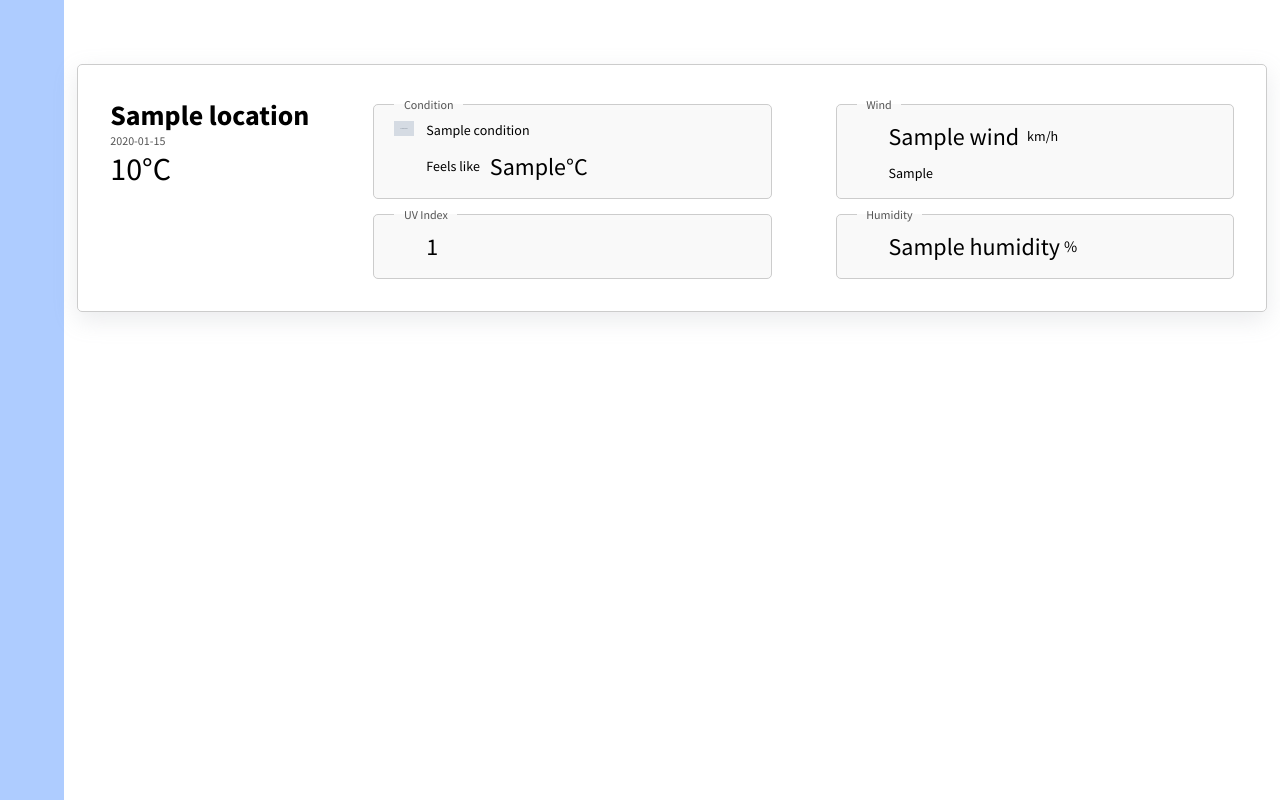
After one commit to ardakoc/djweather, a Django app: template templates/home.html in a window 1280 px wide. The commit adds this page. Run offline with Django 4.2, Linux system fonts and the light colour scheme; the template is opened without the code that fills it: most values are stand-ins (such as "Sample title", 1, 10 or a date in 2020); grey boxes marked "Sample" are stand-in pictures.

Commit message:
added new templates and seperated from the base template. search page was done.

```diff
--- /dev/null
+++ b/static/css/home.css
@@ -0,0 +1,193 @@
+.weather {
+    padding: 32px;
+    border: 1px solid #ccc;
+    border-radius: 5px;
+    box-shadow: #959da533 0px 8px 24px;
+
+    display: grid;
+    grid-template-columns: 1fr 2fr 2fr;
+    column-gap: 64px;
+    row-gap: 8px;
+}
+
+.box-title {
+    font-size: 12px;
+    color: #555;
+    padding: 0 0.8em;
+}
+
+.location {
+    grid-column: 1;
+    grid-row: 1;
+}
+
+.localtime {
+    font-size: 12px;
+    color: #555;
+}
+
+.temperature {
+    font-size: 32px;
+}
+
+.weather-box {
+    background-color: #f9f9f9;
+    padding: 8px 20px 16px 20px;
+    border: 1px solid #ccc;
+    border-radius: 5px;
+
+    display: grid;
+    grid-template-columns: 20px auto;
+    gap: 12px;
+}
+
+.condition {
+    font-size: 14px;
+    grid-column: 2;
+    grid-row: 1;
+}
+
+.condition-description-icon {
+    width: 20px;
+    height: auto;
+
+    grid-column: 1;
+    grid-row: 1;
+
+    display: flex;
+    align-items: center;
+    justify-content: center;
+}
+
+.condition-description {
+    display: flex;
+    gap: 10px;
+    align-items: center;
+
+    grid-column: 2;
+    grid-row: 1;
+}
+
+.feels-like-icon {
+    font-size: 16px;
+    grid-column: 1;
+    grid-row: 2;
+
+    display: flex;
+    align-items: center;
+    justify-content: center;
+}
+
+.feels-like {
+    display: flex;
+    align-items: center;
+    gap: 10px;
+
+    grid-column: 2;
+    grid-row: 2;
+}
+
+.feels-like-tmp {
+    font-size: 24px;
+}
+
+.wind {
+    font-size: 14px;
+    grid-column: 3;
+    grid-row: 1;
+}
+
+.wind-speed-icon {
+    grid-column: 1;
+    grid-row: 1;
+
+    display: flex;
+    align-items: center;
+    justify-content: center;
+}
+
+.wind-speed {
+    font-size: 24px;
+    grid-column: 2;
+    grid-row: 1;
+
+    display: flex;
+    align-items: center;
+    gap: 8px;
+}
+
+.wind-speed-unit {
+    font-size: 14px;
+}
+
+.wind-direction-icon {
+    grid-column: 1;
+    grid-row: 2;
+
+    display: flex;
+    align-items: center;
+    justify-content: center;
+}
+
+.wind-direction {
+    display: flex;
+    align-items: center;
+    gap: 8px;
+
+    grid-column: 2;
+    grid-row: 2;
+}
+
+.uv {
+    font-size: 14px;
+    grid-column: 2;
+    grid-row: 2;
+}
+
+.uv-icon {
+    grid-column: 1;
+    grid-row: 1;
+
+    display: flex;
+    align-items: center;
+    justify-content: center;
+}
+
+.uv-index {
+    font-size: 24px;
+    grid-column: 2;
+    grid-row: 1;
+
+    display: flex;
+    align-items: center;
+    gap: 8px;
+}
+
+.humidity {
+    font-size: 14px;
+    grid-column: 3;
+    grid-row: 2;
+}
+
+.humidity-icon {
+    grid-column: 1;
+    grid-row: 1;
+
+    display: flex;
+    align-items: center;
+    justify-content: center;
+}
+
+.humidity-percentage {
+    font-size: 24px;
+    grid-column: 2;
+    grid-row: 1;
+
+    display: flex;
+    align-items: center;
+    gap: 4px;
+}
+
+.percentage {
+    font-size: 16px;
+}
--- a/static/css/style.css
+++ b/static/css/style.css
@@ -38,8 +38,7 @@ h1 {
     padding: 10px;
     font-weight: 700;
     font-size: 32px;
-    color: #cc0000;
-    border-bottom: 1px solid #000080;
+    color: #767671;
 }
 
 .menu-logo:hover {
@@ -70,227 +69,3 @@ h1 {
     flex-direction: column;
     align-items: center;
 }
-
-.weather {
-    padding: 32px;
-    border: 1px solid #ccc;
-    border-radius: 5px;
-    box-shadow: #959da533 0px 8px 24px;
-
-    display: grid;
-    grid-template-columns: 1fr 2fr 2fr;
-    column-gap: 64px;
-    row-gap: 8px;
-}
-
-.box-title {
-    font-size: 12px;
-    color: #555;
-    padding: 0 0.8em;
-}
-
-.location {
-    grid-column: 1;
-    grid-row: 1;
-}
-
-.localtime {
-    font-size: 12px;
-    color: #555;
-}
-
-.temperature {
-    font-size: 32px;
-}
-
-.weather-box {
-    background-color: #f9f9f9;
-    padding: 8px 20px 16px 20px;
-    border: 1px solid #ccc;
-    border-radius: 5px;
-
-    display: grid;
-    grid-template-columns: 20px auto;
-    gap: 12px;
-}
-
-.condition {
-    font-size: 14px;
-    grid-column: 2;
-    grid-row: 1;
-}
-
-.condition-description-icon {
-    width: 20px;
-    height: auto;
-
-    grid-column: 1;
-    grid-row: 1;
-
-    display: flex;
-    align-items: center;
-    justify-content: center;
-}
-
-.condition-description {
-    display: flex;
-    gap: 10px;
-    align-items: center;
-
-    grid-column: 2;
-    grid-row: 1;
-}
-
-.feels-like-icon {
-    font-size: 16px;
-    grid-column: 1;
-    grid-row: 2;
-
-    display: flex;
-    align-items: center;
-    justify-content: center;
-}
-
-.feels-like {
-    display: flex;
-    align-items: center;
-    gap: 10px;
-
-    grid-column: 2;
-    grid-row: 2;
-}
-
-.feels-like-tmp {
-    font-size: 24px;
-}
-
-.wind {
-    font-size: 14px;
-    grid-column: 3;
-    grid-row: 1;
-}
-
-.wind-speed-icon {
-    grid-column: 1;
-    grid-row: 1;
-
-    display: flex;
-    align-items: center;
-    justify-content: center;
-}
-
-.wind-speed {
-    font-size: 24px;
-    grid-column: 2;
-    grid-row: 1;
-
-    display: flex;
-    align-items: center;
-    gap: 8px;
-}
-
-.wind-speed-unit {
-    font-size: 14px;
-}
-
-.wind-direction-icon {
-    grid-column: 1;
-    grid-row: 2;
-
-    display: flex;
-    align-items: center;
-    justify-content: center;
-}
-
-.wind-direction {
-    display: flex;
-    align-items: center;
-    gap: 8px;
-
-    grid-column: 2;
-    grid-row: 2;
-}
-
-.uv {
-    font-size: 14px;
-    grid-column: 2;
-    grid-row: 2;
-}
-
-.uv-icon {
-    grid-column: 1;
-    grid-row: 1;
-
-    display: flex;
-    align-items: center;
-    justify-content: center;
-}
-
-.uv-index {
-    font-size: 24px;
-    grid-column: 2;
-    grid-row: 1;
-
-    display: flex;
-    align-items: center;
-    gap: 8px;
-}
-
-.humidity {
-    font-size: 14px;
-    grid-column: 3;
-    grid-row: 2;
-}
-
-.humidity-icon {
-    grid-column: 1;
-    grid-row: 1;
-
-    display: flex;
-    align-items: center;
-    justify-content: center;
-}
-
-.humidity-percentage {
-    font-size: 24px;
-    grid-column: 2;
-    grid-row: 1;
-
-    display: flex;
-    align-items: center;
-    gap: 4px;
-}
-
-.percentage {
-    font-size: 16px;
-}
-
-.search-form {
-    display: flex;
-    justify-content: center;
-    align-items: center;
-    gap: 20px;
-}
-
-.form-input-group {
-    display: flex;
-    align-items: center;
-    gap: 10px;
-}
-
-.form-input-group #city {
-    padding: 4px;
-}
-
-.search-btn {
-    padding: 6px 10px;
-    background-color: #aeccff;
-    border: none;
-    border-radius: 5px;
-    color: #fff;
-    cursor: pointer;
-}
-
-.search-btn:hover {
-    background-color: #00ccaa;
-}
--- /dev/null
+++ b/templates/base.html
@@ -0,0 +1,34 @@
+{% load static %}
+
+<!doctype html>
+<html lang="en">
+    <head>
+        <meta charset="utf-8">
+        <meta name="viewport" content="width=device-width, initial-scale=1">
+
+        <link rel="preconnect" href="https://fonts.googleapis.com">
+        <link rel="preconnect" href="https://fonts.gstatic.com" crossorigin>
+        <link href="https://fonts.googleapis.com/css2?family=Source+Sans+Pro:wght@400;700&display=swap" rel="stylesheet">
+        <link href="{% static 'fontawesomefree/css/all.min.css' %}" rel="stylesheet" type="text/css">
+        <link rel="stylesheet" href="{% static 'css/style.css' %}">
+
+        <title>{% block title %}Weather in {{ location }}{% endblock title %}</title>
+    </head>
+    <body>
+        <nav class="main-nav">
+            <ul class="menu">
+                <li><a title="Home" class="menu-logo" href="{% url 'home' %}"><i class="fa-solid fa-cloud-sun-rain"></i></a></li>
+                <div class="nav-buttons">
+                    <li><a title="Search location" class="menu-btn" href="{% url 'search' %}"><i class="fa-solid fa-magnifying-glass"></i></a></li>
+                    <li><a title="My favorite places" class="menu-btn" href="#"><i class="fa-regular fa-heart"></i></a></li>
+                    <li><a title="Capitals" class="menu-btn" href="#"><i class="fa-solid fa-earth-americas"></i></a></li>
+                    <li><a title="Random city" class="menu-btn" href="#"><i class="fa-solid fa-shuffle"></i></a></li>
+                </div>
+            </ul>
+        </nav>
+
+        <section class="container">
+            {% block content %}{% endblock content %}
+        </section>
+    </body>
+</html>
--- /dev/null
+++ b/templates/home.html
@@ -0,0 +1,41 @@
+{% extends 'base.html' %}
+
+{% load static %}
+
+{% block title %}Weather in {{ location }}{% endblock title %}
+
+{% block content %}
+    <link rel="stylesheet" href="{% static 'css/home.css' %}">
+
+    <div class="weather">
+        <div class="location">
+            <h1 class="location-name">{{ location }}</h1>
+            <p class="localtime">{{ localtime }}</p>
+            <p class="temperature">{{ temperature|floatformat }}°C</p>
+        </div>
+        <fieldset class="weather-box condition">
+            <legend class="box-title">Condition</legend>
+            <img class="condition-description-icon" src="{{ icon }}" />
+            <p class="condition-description">{{ condition }} </p>
+            <i class="fa-solid fa-temperature-half feels-like-icon"></i>
+            <p class="feels-like">Feels like <span class="feels-like-tmp">{{ feels_like }}°C</span></p>
+        </fieldset>
+        <fieldset class="weather-box wind">
+            <legend class="box-title">Wind</legend>
+            <i class="fa-solid fa-wind wind-speed-icon"></i>
+            <p class="wind-speed">{{ wind }} <span class="wind-speed-unit">km/h</span></p>
+            <i class="fa-regular fa-compass wind-direction-icon"></i>
+            <p class="wind-direction">{{ wind_direction }}</p>
+        </fieldset>
+        <fieldset class="weather-box uv">
+            <legend class="box-title">UV Index</legend>
+            <i class="fa-regular fa-sun uv-icon"></i>
+            <p class="uv-index">{{ uv_index }}</p>
+        </fieldset>
+        <fieldset class="weather-box humidity">
+            <legend class="box-title">Humidity</legend>
+            <i class="fa-solid fa-water humidity-icon"></i>
+            <p class="humidity-percentage">{{ humidity }}<span class="percentage">%</span></p>
+        </fieldset>
+    </div>
+{% endblock content %}
```
Also changed, not shown: api/views.py (+16 -6 lines), static/css/search.css (added, +56 -0 lines), templates/index.html (deleted, +0 -73 lines), templates/search.html (added, +57 -0 lines).
